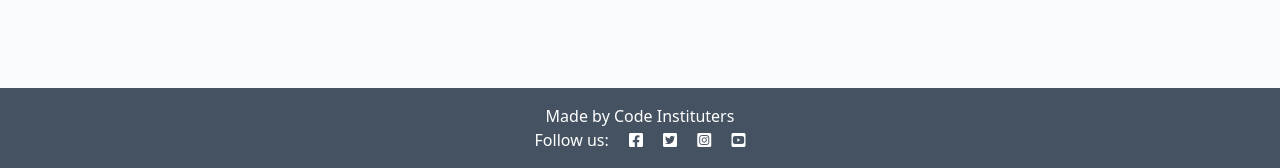
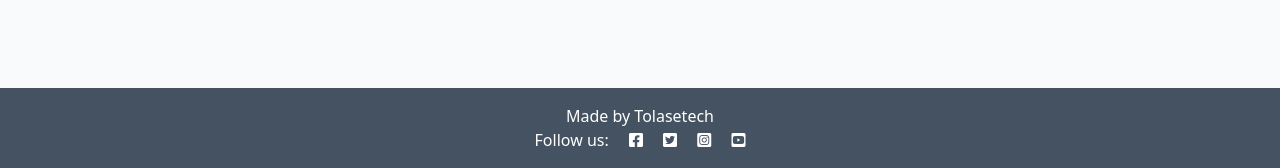
Before and after one commit to tolasedairo/codestar_blog, a Django app: page / in a window 1280 px wide. Shown: the part 632-800 px from the top of the page. Run offline with Django 4.2, Linux system fonts and the light colour scheme; data that the repository does not hold is empty.

Commit message:
feat: Add copyright block and update footer attribution in base template

```diff
--- a/templates/base.html
+++ b/templates/base.html
@@ -53,16 +53,19 @@
     </nav>
 
     <main class="flex-shrink-0 main-bg">
-
         {% block content %}
         <!-- Content Goes here -->
         {% endblock content %}
+
+        {% block copyright %}
+        {# Made by Tolasetech #}
+        {% endblock copyright %}
 
     </main>
 
     <!-- Footer -->
     <footer class="footer mt-auto py-3 dark-bg">
-        <p class="m-0 text-center text-white">Made by Code Instituters</p>
+        <p class="m-0 text-center text-white">Made by Tolasetech</p>
         <p class="m-0 text-center text-white">Follow us: <i class="fab fa-facebook-square ms-3"></i>
             <i class="fab fa-twitter-square ms-3"></i>
             <i class="fab fa-instagram-square ms-3"></i>
```
